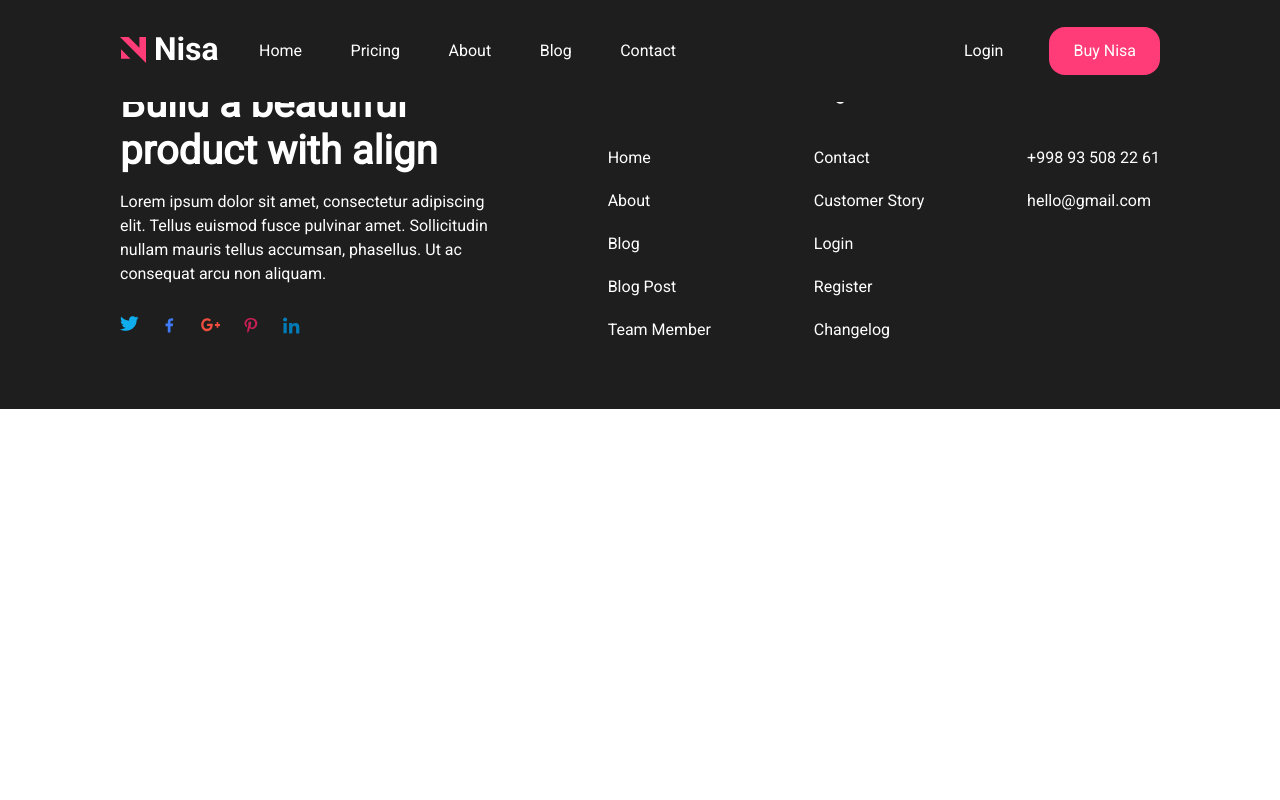
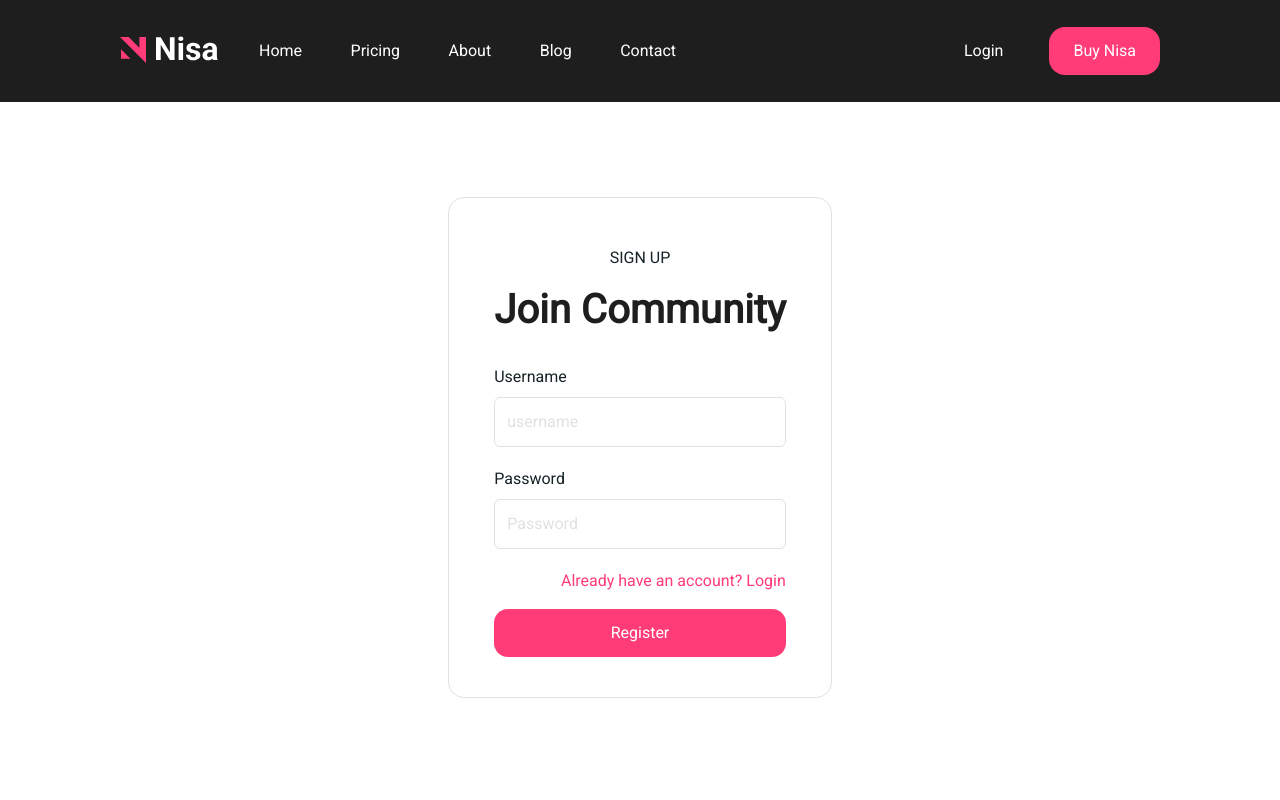
Before and after one commit to Safarmurod999/NISA-UI-KIT, a React (Vite) app: page /register in a window 1280 px wide. Shown: the top 800 px of the page. Built offline with nearby package versions, Linux system fonts and the light colour scheme.

Commit message:
register page created

```diff
--- a/src/App.jsx
+++ b/src/App.jsx
@@ -7,6 +7,7 @@ import NotFound from "./pages/404/404";
 import AboutPage from "./components/AboutPage/AboutPage";
 import Pricing from "./pages/Pricing/Pricing.jsx";
 import Blog from "./pages/Blog/Blog";
+import Register from "./pages/Register/Register";
 function App() {
   return (
     <BrowserRouter>
@@ -14,11 +15,12 @@ function App() {
         <Routes>
           <Route path="/" element={<Home data={logoArray} />} />
           <Route path="/about" element={<About />} />
+          <Route path="/contact" element={<Contact />} />
+          <Route path={'/pricing'} element={<Pricing />} />
+          <Route path={'/blog'} element={<Blog />} />
+          <Route path="/:name" element={<AboutPage />} />
           <Route path="/login" element={<Login />} />
-          <Route path="/contact" element={<Contact />} />
-          <Route path={'/pricing'} element={<Pricing/>}/>
-          <Route path={'/blog'} element={<Blog />}/>
-          <Route path="/:name" element={<AboutPage />} />
+          <Route path="/register" element={<Register />} />
           <Route path="*" element={<NotFound />} />
         </Routes>
       </Layout>
--- a/src/pages/Login/Login.jsx
+++ b/src/pages/Login/Login.jsx
@@ -57,8 +57,8 @@ function Login() {
               value={data.password}
               onChange={handleChange}
             />
-            <Link to={"/reset"} className="login__link">
-              Forgot Password?
+            <Link to={"/register"} className="login__link">
+              Don't have an account? Register
             </Link>
             <button type="submit" className="login__submit">
               Login
--- /dev/null
+++ b/src/pages/Register/Register.jsx
@@ -0,0 +1,74 @@
+import React from 'react'
+import "./Register.scss";
+import { Link, useNavigate } from "react-router-dom";
+import { useState } from "react";
+import axios from "../../service/axios.service";
+import Toaster from "../../components/Toaster/Toaster";
+import { ToastContainer, toast } from "react-toastify";
+import "react-toastify/dist/ReactToastify.css";
+
+function Register() {
+    const [data, setData] = useState({ username: "", password: "" });
+    const navigate = useNavigate();
+
+    const handleSubmit = async (event) => {
+        event.preventDefault();
+        axios.post("auth/login", data).then((response) => {
+            Toaster.notify(200, "Successfully logged in!");
+            setTimeout(() => navigate("/"), 1000);
+            localStorage.setItem("accessToken", response["token"]);
+            localStorage.setItem("user", JSON.stringify(response["username"]));
+        }).catch((error) => { Toaster.notify(404, error.message); });
+
+    };
+
+    const handleChange = (e) => {
+        setData({ ...data, [e.target.name]: e.target.value });
+    };
+    return (
+        <section className="login">
+            <div className="login__wrapper">
+                <p className="login__suptitle">SIGN UP</p>
+                <div className="login__title">Join Community</div>
+
+                <form className="login__form" noValidate onSubmit={handleSubmit}>
+                    <div className="login__controller">
+                        <label htmlFor="username" className="login__label">
+                            Username
+                        </label>
+                        <input
+                            type="text"
+                            name="username"
+                            id="username"
+                            className="login__input"
+                            placeholder="username"
+                            value={data.username}
+                            onChange={handleChange}
+                        />
+                        <label htmlFor="password" className="login__label">
+                            Password
+                        </label>
+                        <input
+                            type="password"
+                            name="password"
+                            id="password"
+                            className="login__input"
+                            placeholder="Password"
+                            value={data.password}
+                            onChange={handleChange}
+                        />
+                        <Link to={"/register"} className="login__link">
+                            Already have an account? Login
+                        </Link>
+                        <button type="submit" className="login__submit">
+                            Register
+                        </button>
+                    </div>
+                </form>
+            </div>
+            <ToastContainer />
+        </section>
+    )
+}
+
+export default Register
```
Also changed, not shown: src/pages/Register/Register.scss (added).
